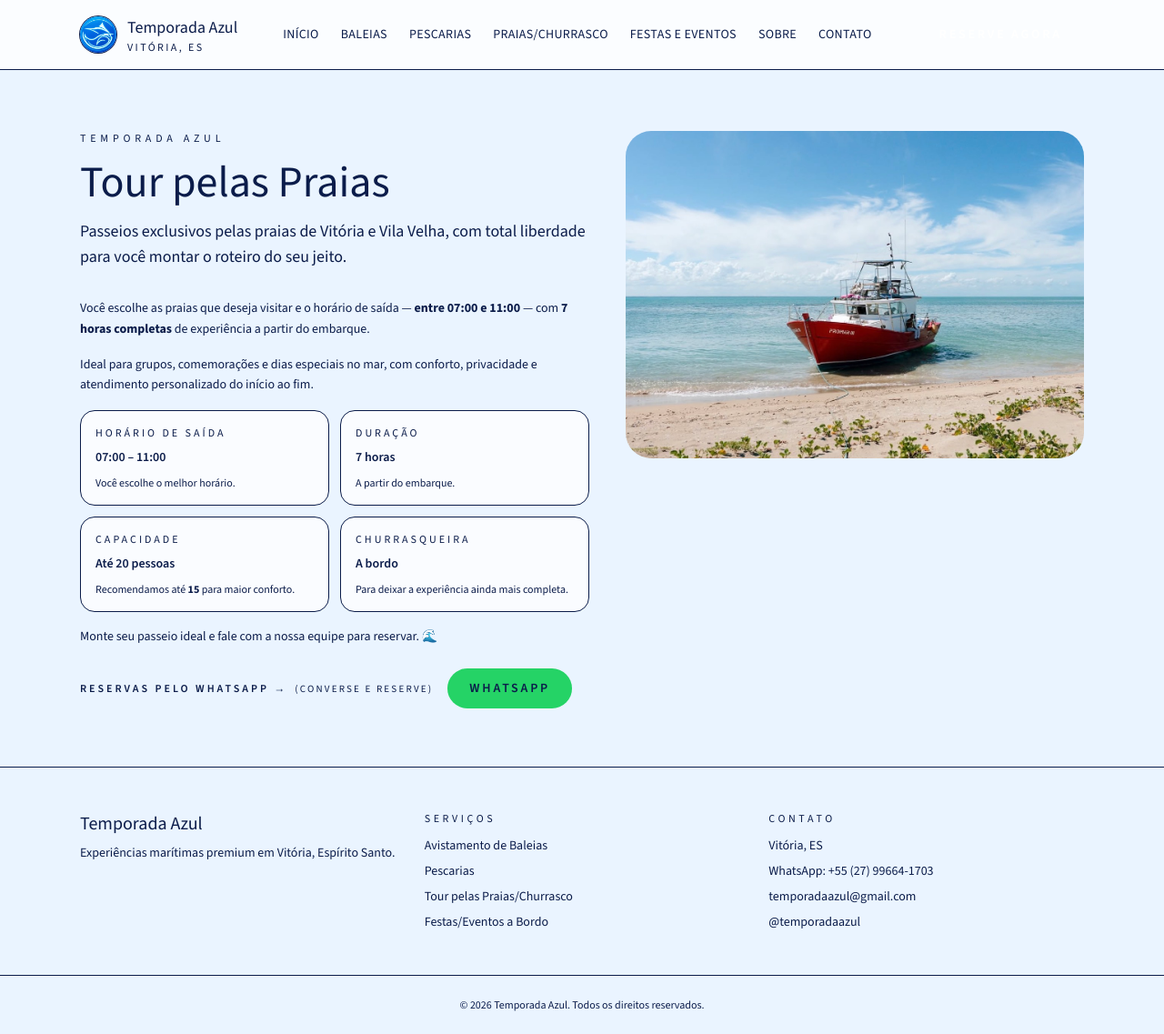
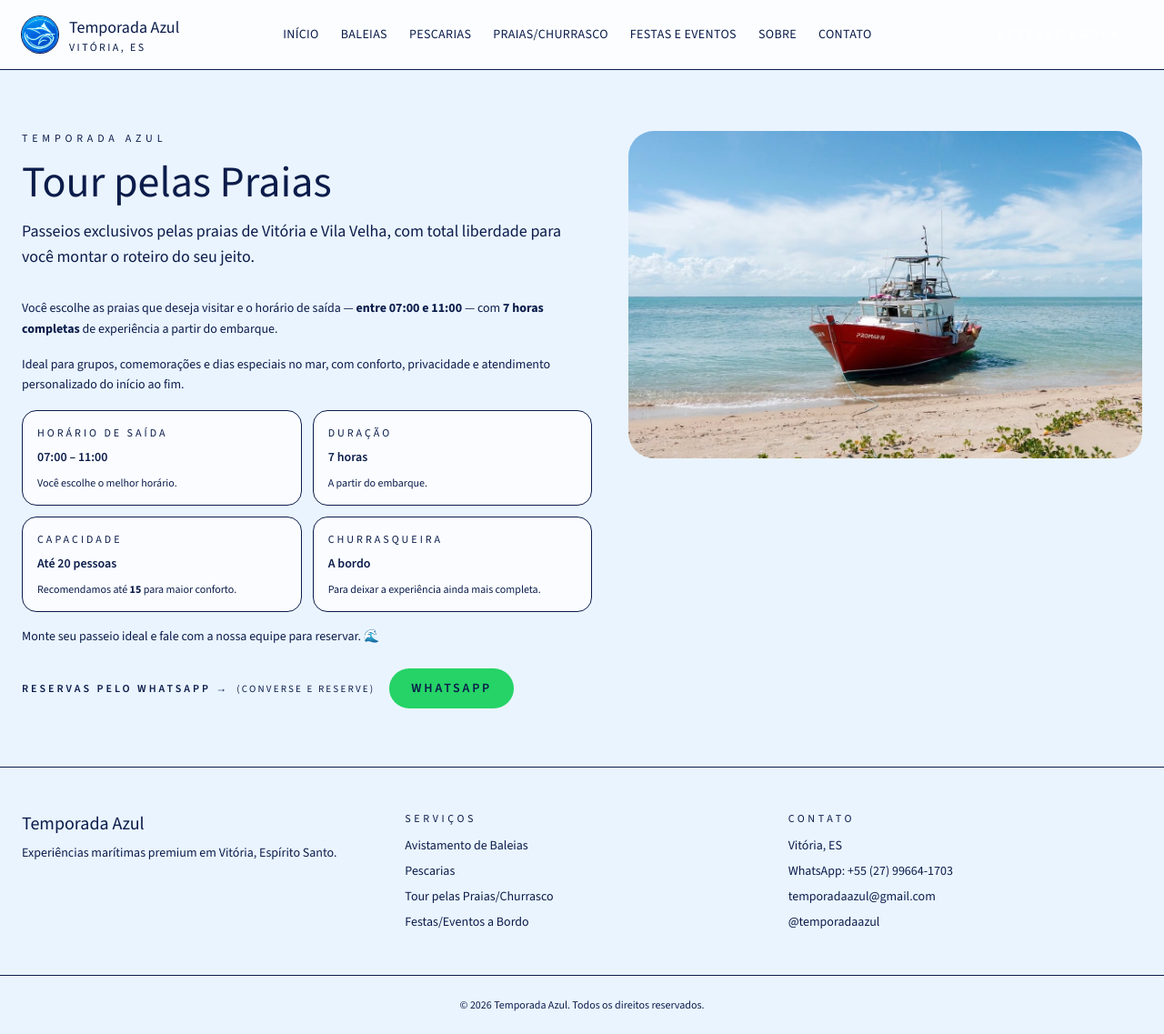
Before and after one commit to Caio-Batalha/temporada-azul-frontend, a React (Vite) app: page /praias in a window 1280 px wide. Shown: the whole page at 91% size. Built offline with nearby package versions, Linux system fonts and the light colour scheme.

Commit message:
Widen desktop layout to reduce edge whitespace on large screens

```diff
--- a/src/components/Footer.tsx
+++ b/src/components/Footer.tsx
@@ -4,7 +4,7 @@ import { CONTACT_EMAIL, WHATSAPP_NUMBER_DISPLAY } from "../config/contact";
 const Footer = () => {
   return (
     <footer className="border-t border-deep-100 bg-deep-50/70">
-      <div className="mx-auto grid max-w-6xl gap-8 px-6 py-12 md:grid-cols-3">
+      <div className="mx-auto grid max-w-6xl lg:max-w-7xl xl:max-w-[1440px] gap-8 px-6 py-12 md:grid-cols-3">
         <div>
           <p className="font-display text-xl text-ink-700">Temporada Azul</p>
           <p className="mt-2 text-sm text-ink-600">
--- a/src/components/Header.tsx
+++ b/src/components/Header.tsx
@@ -18,7 +18,7 @@ const Header = () => {
 
   return (
     <header className="fixed inset-x-0 top-0 z-50 border-b border-deep-100 bg-white/80 backdrop-blur">
-      <div className="mx-auto flex max-w-6xl items-center justify-between px-6 py-4">
+      <div className="mx-auto flex max-w-6xl lg:max-w-7xl xl:max-w-[1440px] items-center justify-between px-6 py-4">
         <NavLink to="/" className="flex items-center gap-3">
           <img
             src="/media/icon.jpg"
--- a/src/pages/HomePage.tsx
+++ b/src/pages/HomePage.tsx
@@ -10,7 +10,7 @@ const HomePage = () => {
   return (
     <div>
       <section className="relative overflow-hidden px-6 pb-16 pt-12">
-        <div className="mx-auto grid max-w-6xl gap-8 lg:grid-cols-[1.1fr_0.9fr] lg:gap-10">
+        <div className="mx-auto grid max-w-6xl lg:max-w-7xl xl:max-w-[1440px] gap-8 lg:grid-cols-[1.1fr_0.9fr] lg:gap-10">
           <div className="order-2 lg:order-1">
             <p className="text-xs uppercase tracking-[0.4em] text-deep-700">
               Temporada Azul
@@ -60,7 +60,7 @@ const HomePage = () => {
         </div>
       </section>
 
-      <section className="mx-auto max-w-6xl px-6 py-14">
+      <section className="mx-auto max-w-6xl lg:max-w-7xl xl:max-w-[1440px] px-6 py-14">
         <div className="flex items-center justify-between">
           <h2 className="font-display text-3xl text-ink-700">
             Experiências disponíveis
--- a/src/pages/PartiesPage.tsx
+++ b/src/pages/PartiesPage.tsx
@@ -27,7 +27,7 @@ const PartiesPage = () => {
   }, [muted]);
 
   return (
-    <section className="mx-auto max-w-6xl px-6 py-16">
+    <section className="mx-auto max-w-6xl lg:max-w-7xl xl:max-w-[1440px] px-6 py-16">
       <div className="grid gap-10 lg:grid-cols-[1fr_0.9fr]">
         <div className="order-2 lg:order-1">
           <p className="text-xs uppercase tracking-[0.4em] text-deep-700">
--- a/src/pages/ServicePage.tsx
+++ b/src/pages/ServicePage.tsx
@@ -26,7 +26,7 @@ const ServicePage = ({
   const whatsappUrl = buildWhatsAppUrl(whatsappMessage);
 
   return (
-    <section className="mx-auto max-w-6xl px-6 py-16">
+    <section className="mx-auto max-w-6xl lg:max-w-7xl xl:max-w-[1440px] px-6 py-16">
       <div className="grid gap-10 lg:grid-cols-[1fr_0.9fr]">
         <div className="order-2 lg:order-1">
           <p className="text-xs uppercase tracking-[0.4em] text-deep-700">Temporada Azul</p>
--- a/src/pages/WhaleWatchingPage.tsx
+++ b/src/pages/WhaleWatchingPage.tsx
@@ -4,7 +4,7 @@ import TourInstructionsModal from "../components/TourInstructionsModal";
 
 const WhaleWatchingPage = () => {
   return (
-    <section className="mx-auto max-w-6xl px-6 py-16">
+    <section className="mx-auto max-w-6xl lg:max-w-7xl xl:max-w-[1440px] px-6 py-16">
       <div className="grid gap-10 lg:grid-cols-[1fr_0.9fr]">
         <div>
           <ImageCarousel
```
